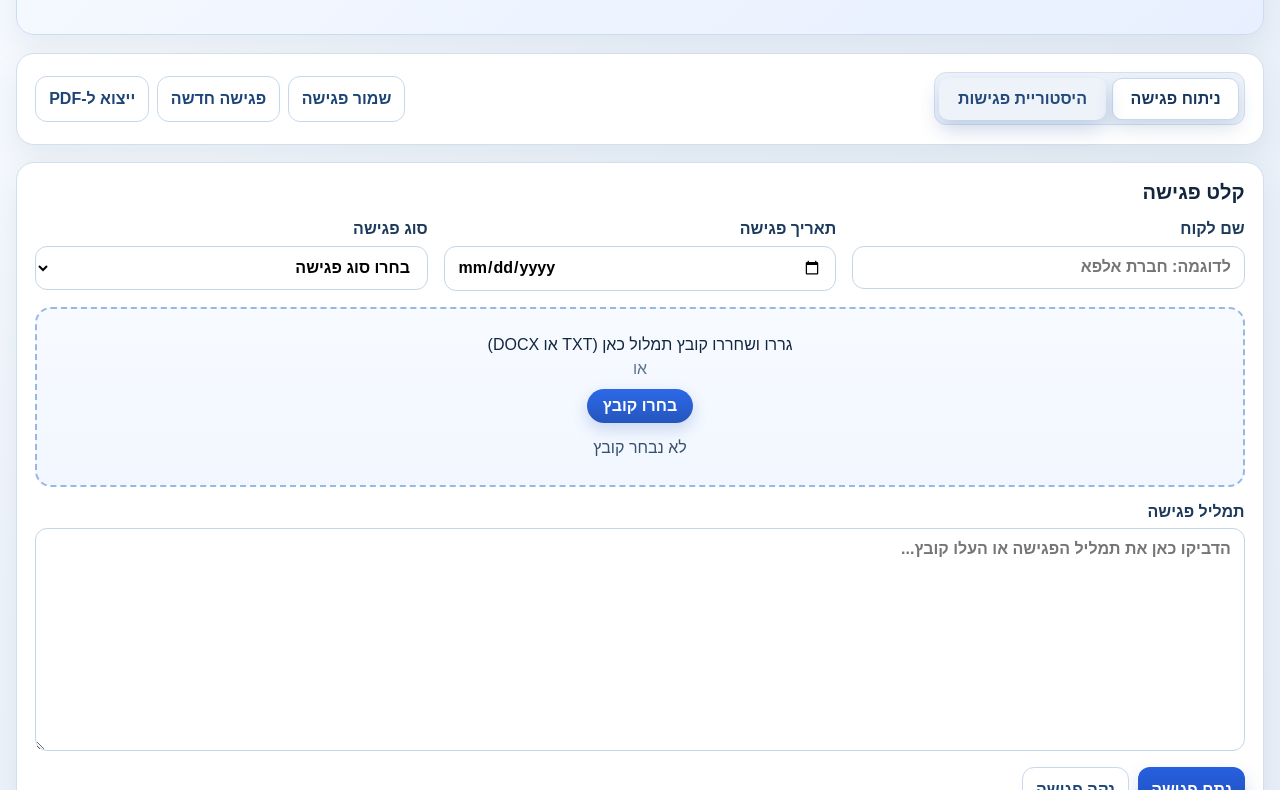
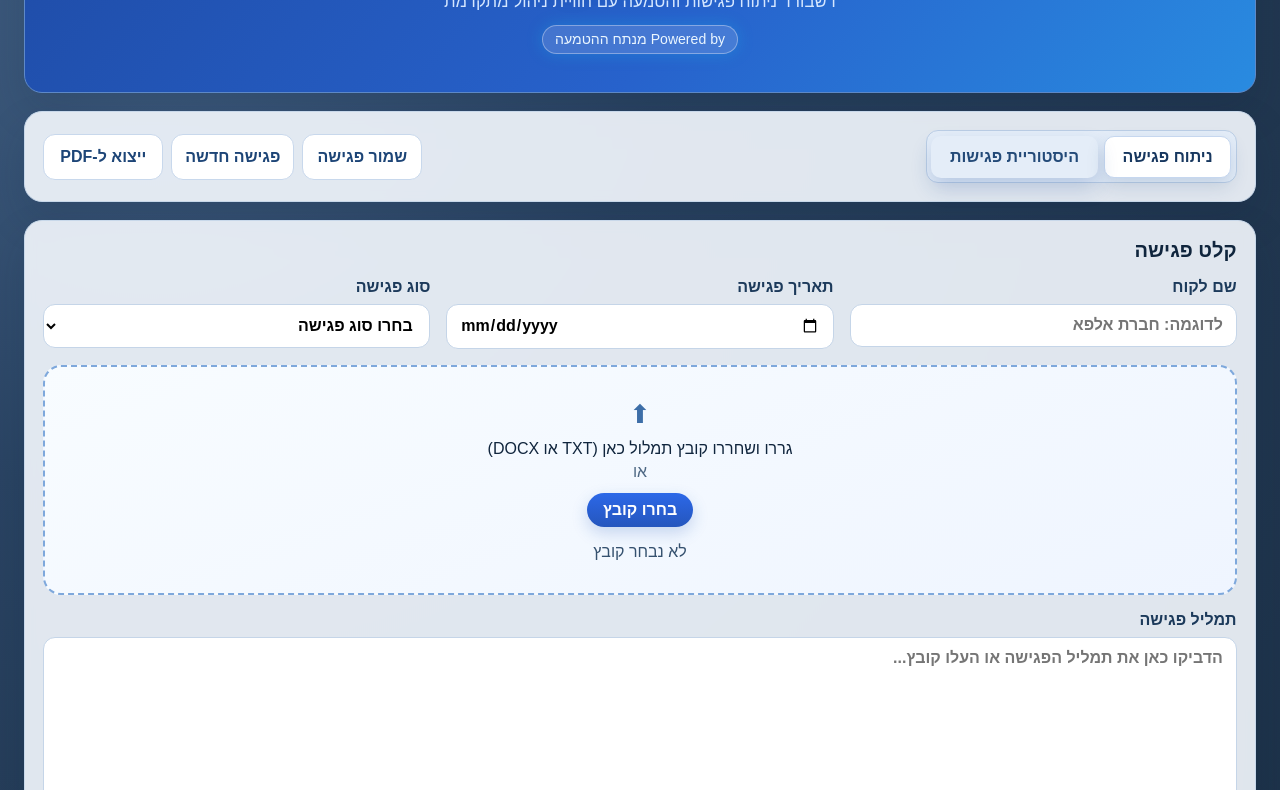
Before and after one commit to Castroeid/Implanter-OS, a plain HTML site: page index.html in a window 1280 px wide. Shown: the part 117-907 px from the top of the page. Drawn offline with nearby package versions, Linux system fonts and the light colour scheme.

Commit message:
Revamp RTL dashboard with premium high-tech visual design

```diff
--- a/app.js
+++ b/app.js
@@ -12,6 +12,7 @@ const metadataCard = document.getElementById("metadataCard");
 const metadataContent = document.getElementById("metadataContent");
 const emptyState = document.getElementById("emptyState");
 const dashboard = document.getElementById("dashboard");
+const statsStrip = document.getElementById("statsStrip");
 const summaryCards = document.getElementById("summaryCards");
 const summaryText = document.getElementById("summaryText");
 const riskBadge = document.getElementById("riskBadge");
@@ -118,6 +119,7 @@ function renderAnalysis(data) {
   riskList.innerHTML = risks.length ? risks.map((risk) => `<li>${risk}</li>`).join("") : "<li>לא זוהו סיכונים מהותיים</li>";
   followupEmail.textContent = data.followUpEmail || "";
   const riskLevel = getRiskLevel(risks);
+  statsStrip.innerHTML = `<article class="stat-item"><span>לקוח</span><strong>${safeText(data.meetingMetadata?.clientName || document.getElementById("clientName")?.value || "לא זוהה")}</strong></article><article class="stat-item"><span>תאריך</span><strong>${safeText(data.meetingMetadata?.meetingDate || document.getElementById("meetingDate")?.value || "לא זוהה")}</strong></article><article class="stat-item"><span>מספר משימות</span><strong>${taskState.length}</strong></article><article class="stat-item"><span>רמת סיכון</span><strong>${riskLevel}</strong></article>`;
   riskBadge.textContent = riskLevel;
   riskBadge.className = `risk-badge ${riskClassByLevel[riskLevel] || "low"}`;
   confidenceBadge.textContent = "רמת ביטחון: גבוהה";
@@ -208,6 +210,7 @@ function resetMeetingWorkspace() {
   taskState = [];
   setLoading(false);
   metadataCard.classList.add("hidden"); dashboard.classList.add("hidden"); emptyState.classList.remove("hidden");
+  if (statsStrip) statsStrip.innerHTML = "";
 }
 
 function startNewMeeting() {
--- a/index.html
+++ b/index.html
@@ -10,7 +10,8 @@
     <main class="container">
       <header class="panel hero">
         <h1>Implanter OS</h1>
-        <p class="subtitle">דשבורד ניתוח פגישות והטמעה</p>
+        <p class="subtitle">דשבורד ניתוח פגישות והטמעה עם חוויית ניהול מתקדמת</p>
+        <span class="hero-badge">Powered by מנתח ההטמעה</span>
       </header>
 
       <section class="panel" aria-label="ניווט ראשי">
@@ -76,9 +77,10 @@
 
         <section id="results" class="panel" aria-live="polite">
           <h2>תוצאות ניתוח</h2>
-          <article id="analysisLoadingPanel" class="loading-panel hidden"><div class="spinner"></div><h3>מנתח ההטמעה בפעולה</h3><p class="muted">קורא את התמלול, מזהה שאלות לקוח, משימות, תקלות ונקודות להמשך</p><ol><li>קורא את תמליל הפגישה</li><li>מזהה משתתפים ונושאים מרכזיים</li><li>מפריד בין הסברים, שאלות ומשימות</li><li>בונה סיכום, משימות ומייל המשך</li></ol></article><div id="emptyState" class="empty-state">עדיין לא בוצע ניתוח. העלו תמליל ולחצו "נתח פגישה".</div>
+          <article id="analysisLoadingPanel" class="loading-panel hidden"><div class="spinner"></div><h3>מנתח ההטמעה בפעולה</h3><p class="muted">קורא את התמלול, מזהה שאלות לקוח, משימות, תקלות ונקודות להמשך</p><ol><li>קורא את תמליל הפגישה</li><li>מזהה משתתפים ונושאים מרכזיים</li><li>מפריד בין הסברים, שאלות ומשימות</li><li>בונה סיכום, משימות ומייל המשך</li></ol><div class="skeleton-grid" aria-hidden="true"><div class="skeleton-card"></div><div class="skeleton-card"></div><div class="skeleton-card"></div></div></article><div id="emptyState" class="empty-state">עדיין לא בוצע ניתוח. העלו תמליל ולחצו "נתח פגישה".</div>
 
           <div id="dashboard" class="hidden">
+            <div id="statsStrip" class="stats-strip"></div>
             <div id="summaryCards" class="summary-grid"></div>
 
             <div class="analysis-grid">
--- a/styles.css
+++ b/styles.css
@@ -1,15 +1,16 @@
 :root {
   font-family: "Heebo", "Arial", sans-serif;
   color-scheme: light;
-  --bg: #edf2f9;
-  --panel: #ffffff;
-  --text: #12263f;
-  --muted: #5d748f;
-  --line: #d3dfec;
-  --primary: #275fdd;
-  --primary-strong: #1e4fbe;
-  --primary-soft: #e9f1ff;
-  --shadow: 0 14px 32px rgba(17, 46, 78, 0.08);
+  --bg: #dfe6f1;
+  --panel: rgba(246, 250, 255, 0.9);
+  --text: #10253d;
+  --muted: #4e6884;
+  --line: #c8d8ea;
+  --primary: #1749b8;
+  --primary-strong: #113a97;
+  --primary-soft: #e6f2ff;
+  --accent: #18b6e7;
+  --shadow: 0 18px 40px rgba(11, 33, 58, 0.16);
 }
 
 * { box-sizing: border-box; }
@@ -18,19 +19,22 @@ body {
   margin: 0;
   color: var(--text);
   background:
-    radial-gradient(circle at 8% 10%, #f8fbff 0%, #eef4fc 38%, #e8eff8 100%);
+    radial-gradient(circle at 12% 8%, #415f83 0%, #2a4463 32%, #213750 70%, #1a2f45 100%);
+  min-height: 100vh;
 }
 
 .container {
-  max-width: 1480px;
+  max-width: 1680px;
+  width: calc(100% - 48px);
   margin: 0 auto;
-  padding: 1.2rem 1rem 2rem;
+  padding: 1.25rem 0 2rem;
   display: grid;
   gap: 1.1rem;
 }
 
 .panel {
   background: var(--panel);
+  backdrop-filter: blur(6px);
   border: 1px solid var(--line);
   border-radius: 18px;
   padding: 1.15rem;
@@ -39,9 +43,10 @@ body {
 
 .hero {
   text-align: center;
-  padding: 2rem 1.1rem;
-  background: linear-gradient(140deg, #f6faff, #eef4ff 45%, #e8f0ff 100%);
-  border-color: #cadcf3;
+  padding: 2.4rem 1.1rem;
+  background: linear-gradient(130deg, #1f4ca7, #2762cc 54%, #298be0 100%);
+  border-color: #5e89c8;
+  color: #f4f9ff;
 }
 
 .hero h1 {
@@ -132,13 +137,16 @@ button:disabled { opacity: 0.65; cursor: not-allowed; }
 }
 
 .full-width, .full-span { grid-column: 1 / -1; }
+.card h3{padding-bottom:.45rem;margin-bottom:.55rem;border-bottom:1px solid #d8e6f5;}
+.analysis-grid .card{animation:cardIn .35s ease both;}
+.analysis-grid .card:nth-child(2){animation-delay:.04s}.analysis-grid .card:nth-child(3){animation-delay:.08s}.analysis-grid .card:nth-child(4){animation-delay:.12s}
 
 .drop-zone {
-  border: 2px dashed #98b7e2;
-  border-radius: 16px;
-  padding: 1.5rem;
-  min-height: 180px;
-  background: linear-gradient(180deg, #f7faff, #f2f7ff);
+  border: 2px dashed #7ea8dc;
+  border-radius: 18px;
+  padding: 2rem;
+  min-height: 210px;
+  background: linear-gradient(160deg, #f8fcff, #eff5ff);
   text-align: center;
   display: grid;
   gap: 0.35rem;
@@ -197,7 +205,7 @@ button:disabled { opacity: 0.65; cursor: not-allowed; }
 .summary-card::before { content: "📌"; position: absolute; inset-inline-end: 0.7rem; top: 0.55rem; opacity: 0.45; }
 .summary-card strong { display: block; font-size: 1.45rem; margin-top: 0.25rem; }
 
-.analysis-grid { display: grid; grid-template-columns: repeat(2, minmax(230px, 1fr)); gap: 0.9rem; }
+.analysis-grid { display: grid; grid-template-columns: repeat(3, minmax(220px, 1fr)); gap: 0.9rem; }
 
 .risk-row { margin: 0.5rem 0; display: flex; flex-wrap: wrap; gap: 0.4rem; }
 .risk-badge, .confidence-badge { display: inline-block; border-radius: 999px; padding: 0.26rem 0.76rem; font-weight: 700; }
@@ -230,10 +238,12 @@ button:disabled { opacity: 0.65; cursor: not-allowed; }
 
 .hidden { display: none; }
 
+@media (max-width: 1100px){.analysis-grid{grid-template-columns:repeat(2,minmax(220px,1fr))}.stats-strip{grid-template-columns:repeat(2,minmax(150px,1fr))}}
+
 @media (max-width: 820px) {
-  .container { padding: 0.9rem 0.65rem 1.3rem; }
+  .container { width: 100%; padding: 0.9rem 0.65rem 1.3rem; }
   .panel { padding: 0.95rem; }
-  .form-grid, .analysis-grid, .sections-grid, .history-filters { grid-template-columns: 1fr; }
+  .form-grid, .analysis-grid, .sections-grid, .history-filters, .stats-strip, .skeleton-grid { grid-template-columns: 1fr; }
   .summary-grid { grid-template-columns: repeat(2, minmax(130px, 1fr)); }
   .task-item { grid-template-columns: auto 1fr; }
   .task-header { flex-direction: column; align-items: flex-start; }
@@ -252,3 +262,21 @@ button:disabled { opacity: 0.65; cursor: not-allowed; }
 .task-status.open{background:#fff4dc;color:#946200}
 .task-status.done{background:#e8f7ef;color:#1f7a49}
 .risk-badge.low{background:#e8f7ef;color:#1f7a49}
+
+.hero .subtitle{color:#d5e7ff;max-width:640px;margin:.4rem auto 0;}
+.hero-badge{display:inline-block;margin-top:.8rem;background:rgba(255,255,255,.14);border:1px solid rgba(255,255,255,.34);color:#eaf6ff;padding:.35rem .75rem;border-radius:999px;font-size:.88rem;box-shadow:0 0 16px rgba(24,182,231,.3)}
+.hero h1{text-shadow:0 8px 24px rgba(5,18,37,.4)}
+
+.stats-strip{display:grid;grid-template-columns:repeat(4,minmax(130px,1fr));gap:.7rem;margin-top:.9rem}.stat-item{border:1px solid #c4d8ef;background:linear-gradient(180deg,#f8fcff,#edf5ff);border-radius:12px;padding:.65rem .75rem}.stat-item span{display:block;color:#577598;font-size:.86rem}.stat-item strong{font-size:1.15rem}
+
+.drop-zone::before{content:"⬆";font-size:1.6rem;color:#3d6ea8;display:block;margin-bottom:.35rem}
+
+.tab-btn:hover,.ghost:hover{transform:translateY(-1px)}
+button:hover{filter:brightness(1.03)}
+.tabs{background:#e4edf8;border-color:#bbcee5}
+.top-actions .ghost{min-width:120px}
+
+.skeleton-grid{display:grid;grid-template-columns:repeat(3,minmax(120px,1fr));gap:.6rem;margin-top:.9rem}.skeleton-card{height:74px;border-radius:10px;background:linear-gradient(90deg,#e6edf8,#f3f7fe,#e6edf8);background-size:200% 100%;animation:shimmer 1.2s infinite}
+@keyframes shimmer{0%{background-position:200% 0}100%{background-position:-200% 0}}
+@keyframes cardIn{from{opacity:0;transform:translateY(8px)}to{opacity:1;transform:translateY(0)}}
+.toast{background:linear-gradient(130deg,#123662,#19497f);border:1px solid #4a78a8}
```
